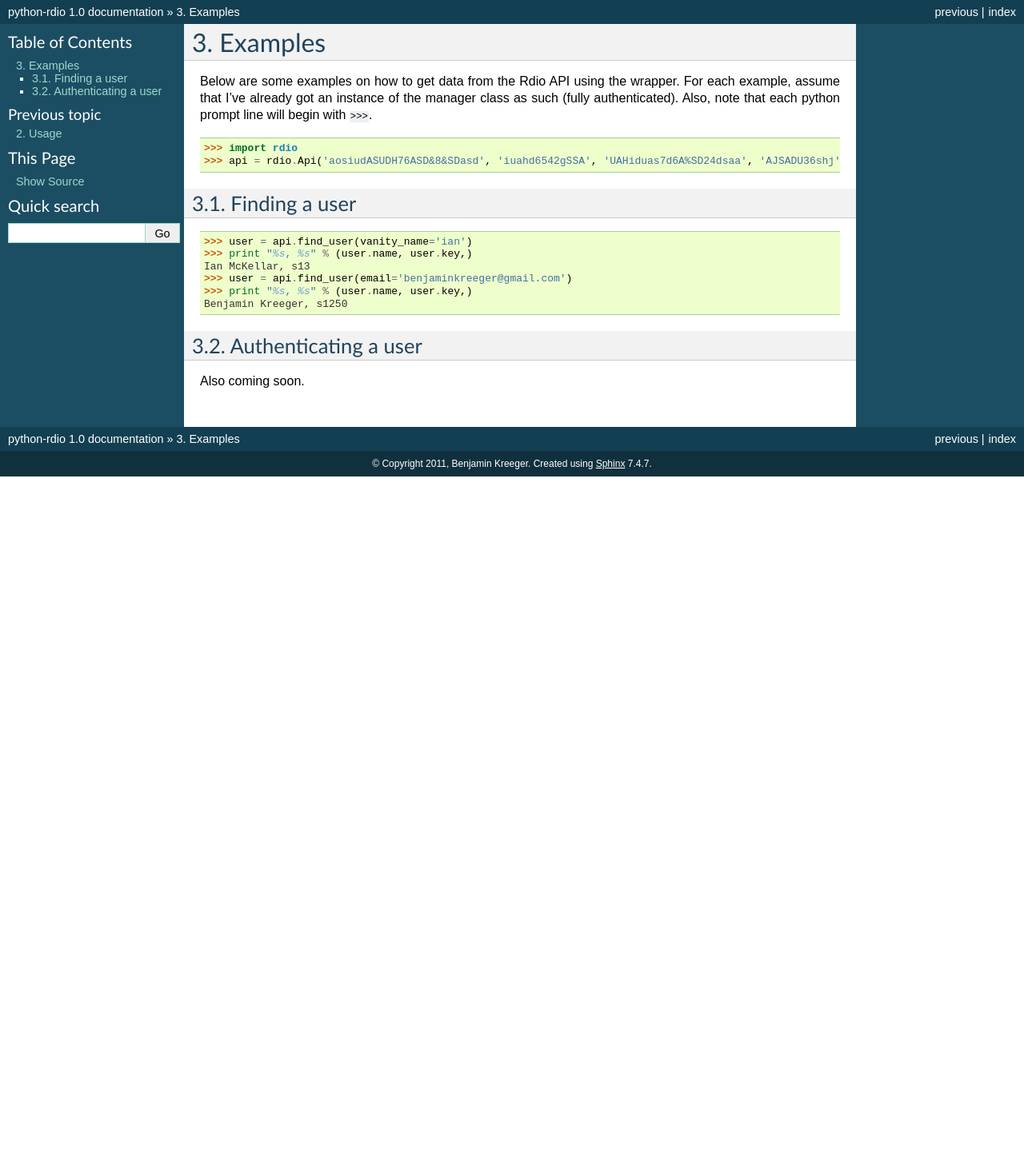
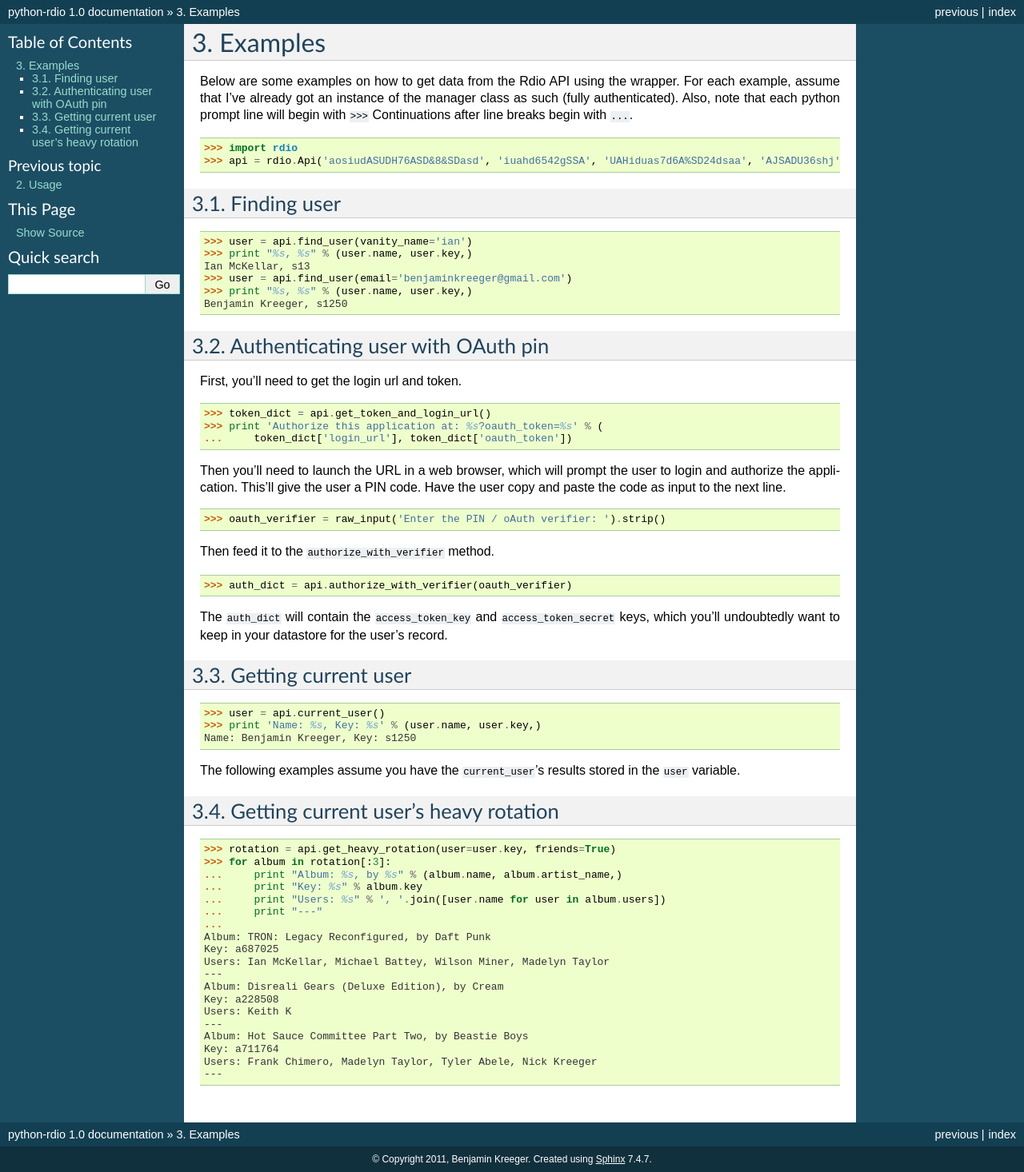
Before and after one commit to kreeger/python-rdio, a Sphinx documentation site: the page built from docs/examples.rst, in a window 1280 px wide. Shown: the whole page at 80% size. Built offline with Sphinx 7.4.7, drawn with Linux system fonts in a browser that asks for light colours; before the commit the page ends 900 px from its top, so only the background shows below that.

Commit message:
More docs changes.

```diff
--- a/docs/examples.rst
+++ b/docs/examples.rst
@@ -2,13 +2,13 @@
 Examples
 ========
 
-Below are some examples on how to get data from the Rdio API using the wrapper. For each example, assume that I've already got an instance of the manager class as such (fully authenticated). Also, note that each python prompt line will begin with ``>>>``.
+Below are some examples on how to get data from the Rdio API using the wrapper. For each example, assume that I've already got an instance of the manager class as such (fully authenticated). Also, note that each python prompt line will begin with ``>>>`` Continuations after line breaks begin with ``...``.
 
 >>> import rdio
 >>> api = rdio.Api('aosiudASUDH76ASD&8&SDasd', 'iuahd6542gSSA', 'UAHiduas7d6A%SD24dsaa', 'AJSADU36shj')
 
-Finding a user
-==============
+Finding user
+============
 
 >>> user = api.find_user(vanity_name='ian')
 >>> print "%s, %s" % (user.name, user.key,)
@@ -17,7 +17,53 @@ Ian McKellar, s13
 >>> print "%s, %s" % (user.name, user.key,)
 Benjamin Kreeger, s1250
 
-Authenticating a user
-=====================
+Authenticating user with OAuth pin
+==================================
 
-Also coming soon.
+First, you'll need to get the login url and token.
+
+>>> token_dict = api.get_token_and_login_url()
+>>> print 'Authorize this application at: %s?oauth_token=%s' % (
+...     token_dict['login_url'], token_dict['oauth_token'])
+
+Then you'll need to launch the URL in a web browser, which will prompt the user to login and authorize the application. This'll give the user a PIN code. Have the user copy and paste the code as input to the next line.
+
+>>> oauth_verifier = raw_input('Enter the PIN / oAuth verifier: ').strip()
+
+Then feed it to the ``authorize_with_verifier`` method.
+
+>>> auth_dict = api.authorize_with_verifier(oauth_verifier)
+
+The ``auth_dict`` will contain the ``access_token_key`` and ``access_token_secret`` keys, which you'll undoubtedly want to keep in your datastore for the user's record.
+
+Getting current user
+====================
+
+>>> user = api.current_user()
+>>> print 'Name: %s, Key: %s' % (user.name, user.key,)
+Name: Benjamin Kreeger, Key: s1250
+
+The following examples assume you have the ``current_user``'s results stored in the ``user`` variable.
+
+Getting current user's heavy rotation
+=====================================
+
+>>> rotation = api.get_heavy_rotation(user=user.key, friends=True)
+>>> for album in rotation[:3]:
+...     print "Album: %s, by %s" % (album.name, album.artist_name,)
+...     print "Key: %s" % album.key
+...     print "Users: %s" % ', '.join([user.name for user in album.users])
+...     print "---"
+...
+Album: TRON: Legacy Reconfigured, by Daft Punk
+Key: a687025
+Users: Ian McKellar, Michael Battey, Wilson Miner, Madelyn Taylor
+---
+Album: Disreali Gears (Deluxe Edition), by Cream
+Key: a228508
+Users: Keith K
+---
+Album: Hot Sauce Committee Part Two, by Beastie Boys
+Key: a711764
+Users: Frank Chimero, Madelyn Taylor, Tyler Abele, Nick Kreeger
+---
--- a/docs/usage.rst
+++ b/docs/usage.rst
@@ -8,7 +8,7 @@ Getting the manager
 This Python-based Rdio API wrapper (``python-rdio``) must be used by creating an instance of the manager class, known as ``Api``. Upon instance creation, you can either feed in just your OAuth ``consumer_key`` and ``consumer_secret``, or (if you've saved them for the user for which you're communicating with the API) your ``consumer_key``, ``consumer_secret``, ``access_key``, and ``access_secret``::
 
     import rdio
-    manager = rdio.Api('aosiudASUDH76ASD&8&SDasd', 'iuahd6542gSSA', 'UAHiduas7d6A%SD24dsaa', 'AJSADU36shj')
+    api = rdio.Api('aosiudASUDH76ASD&8&SDasd', 'iuahd6542gSSA', 'UAHiduas7d6A%SD24dsaa', 'AJSADU36shj')
 
 Making calls
 ============
```
